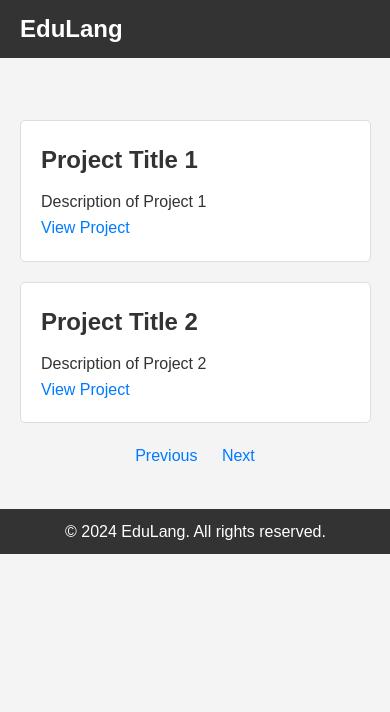
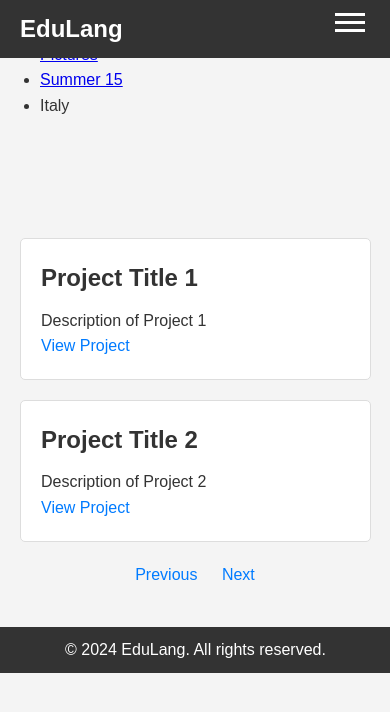
Before and after one commit to edulanghassan/edulanghassan, a plain HTML site: page index.html in a window 390 px wide. Drawn offline with Linux system fonts and the light colour scheme.

Commit message:
Try to fix the hiding of the menu toggle
And add the breadcrumb

```diff
--- a/index.html
+++ b/index.html
@@ -22,6 +22,14 @@
             </nav>
         </div>
     </header>
+<div>
+<ul class="breadcrumb">
+  <li><a href="#">Home</a></li>
+  <li><a href="#">Pictures</a></li>
+  <li><a href="#">Summer 15</a></li>
+  <li>Italy</li>
+</ul>
+</div>
     <main>
         <section class="projects">
             <div class="container">
--- a/styles.css
+++ b/styles.css
@@ -19,6 +19,7 @@ header {
     width: 100%;
     top: 0;
     left: 0;
+    z-index: 1000; /* Ensure header is on top */
 }
 
 .container {
@@ -26,6 +27,7 @@ header {
     max-width: 1200px;
     margin: 0 auto;
     padding: 0 20px;
+    position: relative; /* For positioning the menu toggle */
 }
 
 .logo {
@@ -34,12 +36,43 @@ header {
 }
 
 .menu-toggle {
-    display: none;
+    display: none; /* Hidden by default, visible on mobile */
     background: none;
     border: none;
     font-size: 24px;
     color: #fff;
     cursor: pointer;
+    position: absolute; /* Positioned relative to .container */
+    right: 20px; /* Adjust as needed */
+    top: 10px; /* Adjust as needed */
+}
+
+.menu-toggle .hamburger {
+    display: block;
+    width: 30px;
+    height: 3px;
+    background-color: #fff;
+    position: relative;
+    transition: background 0.3s ease;
+}
+
+.menu-toggle .hamburger::before,
+.menu-toggle .hamburger::after {
+    content: "";
+    display: block;
+    width: 30px;
+    height: 3px;
+    background-color: #fff;
+    position: absolute;
+    transition: transform 0.3s ease;
+}
+
+.menu-toggle .hamburger::before {
+    top: -8px;
+}
+
+.menu-toggle .hamburger::after {
+    top: 8px;
 }
 
 .nav {
@@ -49,6 +82,8 @@ header {
 
 .nav ul {
     list-style: none;
+    margin: 0;
+    padding: 0;
 }
 
 .nav ul li {
@@ -57,6 +92,26 @@ header {
 }
 
 .nav ul li a {
+    color: #fff;
+    text-decoration: none;
+}
+
+.nav.active ul {
+    display: block;
+}
+
+.nav ul {
+    display: flex;
+    margin: 0;
+    padding: 0;
+}
+
+.nav ul li {
+    display: inline;
+}
+
+.nav ul li a {
+    padding: 10px;
     color: #fff;
     text-decoration: none;
 }
@@ -111,7 +166,7 @@ footer {
 
 @media (max-width: 768px) {
     .menu-toggle {
-        display: inline;
+        display: block;
     }
 
     .nav {
@@ -124,9 +179,13 @@ footer {
         background: #333;
         padding: 0;
         position: absolute;
-        top: 50px;
+        top: 50px; /* Adjust to match the height of the header */
         right: 0;
         width: 100%;
+    }
+
+    .nav.active ul {
+        display: block;
     }
 
     .nav ul li {
@@ -140,8 +199,4 @@ footer {
         padding: 10px;
         color: #fff;
     }
-
-    .nav.active ul {
-        display: block;
-    }
 }
```
